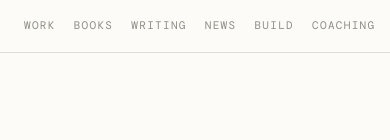
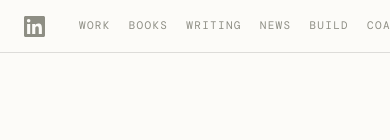
Before and after one commit to idlebrain2000/Profile, a website: page index.html in a window 390 px wide. Shown: the top 140 px of the page. Drawn offline with nearby package versions, Linux system fonts and the light colour scheme; no server answers.

Commit message:
Add files via upload
Linkedin Icon

```diff
--- a/index.html
+++ b/index.html
@@ -93,11 +93,14 @@
     gap: 26px;
   }
   .nav-me {
-    font-family: 'DM Serif Display', serif;
-    font-size: 17px;
-    letter-spacing: -.01em;
+    display: inline-flex;
+    align-items: center;
+    color: var(--text-3);
     margin-right: auto;
+    transition: color .15s;
   }
+  .nav-me:hover { color: var(--green); }
+  .nav-me svg { display: block; width: 21px; height: 21px; }
   .nav a {
     font-family: 'DM Mono', monospace;
     font-size: 11px;
@@ -110,8 +113,8 @@
   .nav a:hover { color: var(--green); }
   .nav a.out { color: var(--green); }
   @media (max-width: 620px) {
-    .nav-me { display: none; }
-    .nav-in { gap: 18px; justify-content: space-between; overflow-x: auto; scrollbar-width: none; }
+    .nav-me { margin-right: 16px; }
+    .nav-in { gap: 18px; overflow-x: auto; scrollbar-width: none; }
     .nav-in::-webkit-scrollbar { display: none; }
   }
 
@@ -736,7 +739,9 @@
 <!-- ═══════════ NAV ═══════════ -->
 <nav class="nav">
   <div class="nav-in">
-    <span class="nav-me">Srinivas Mullapudi</span>
+    <a class="nav-me" href="https://www.linkedin.com/in/srinivasmullapudi/" target="_blank" rel="noopener" aria-label="Srinivas Mullapudi on LinkedIn">
+      <svg viewBox="0 0 24 24" fill="currentColor" aria-hidden="true"><path d="M20.447 20.452h-3.554v-5.569c0-1.328-.027-3.037-1.852-3.037-1.853 0-2.136 1.445-2.136 2.939v5.667H9.351V9h3.414v1.561h.046c.477-.9 1.637-1.848 3.37-1.848 3.601 0 4.267 2.37 4.267 5.455v6.284zM5.337 7.433a2.062 2.062 0 01-2.063-2.065 2.064 2.064 0 112.063 2.065zm1.782 13.019H3.555V9h3.564v11.452zM22.225 0H1.771C.792 0 0 .774 0 1.729v20.542C0 23.227.792 24 1.771 24h20.451C23.2 24 24 23.227 24 22.271V1.729C24 .774 23.2 0 22.222 0h.003z"/></svg>
+    </a>
     <a href="#work">Work</a>
     <a href="/Gita">Books</a>
     <a href="#write">Writing</a>
```
